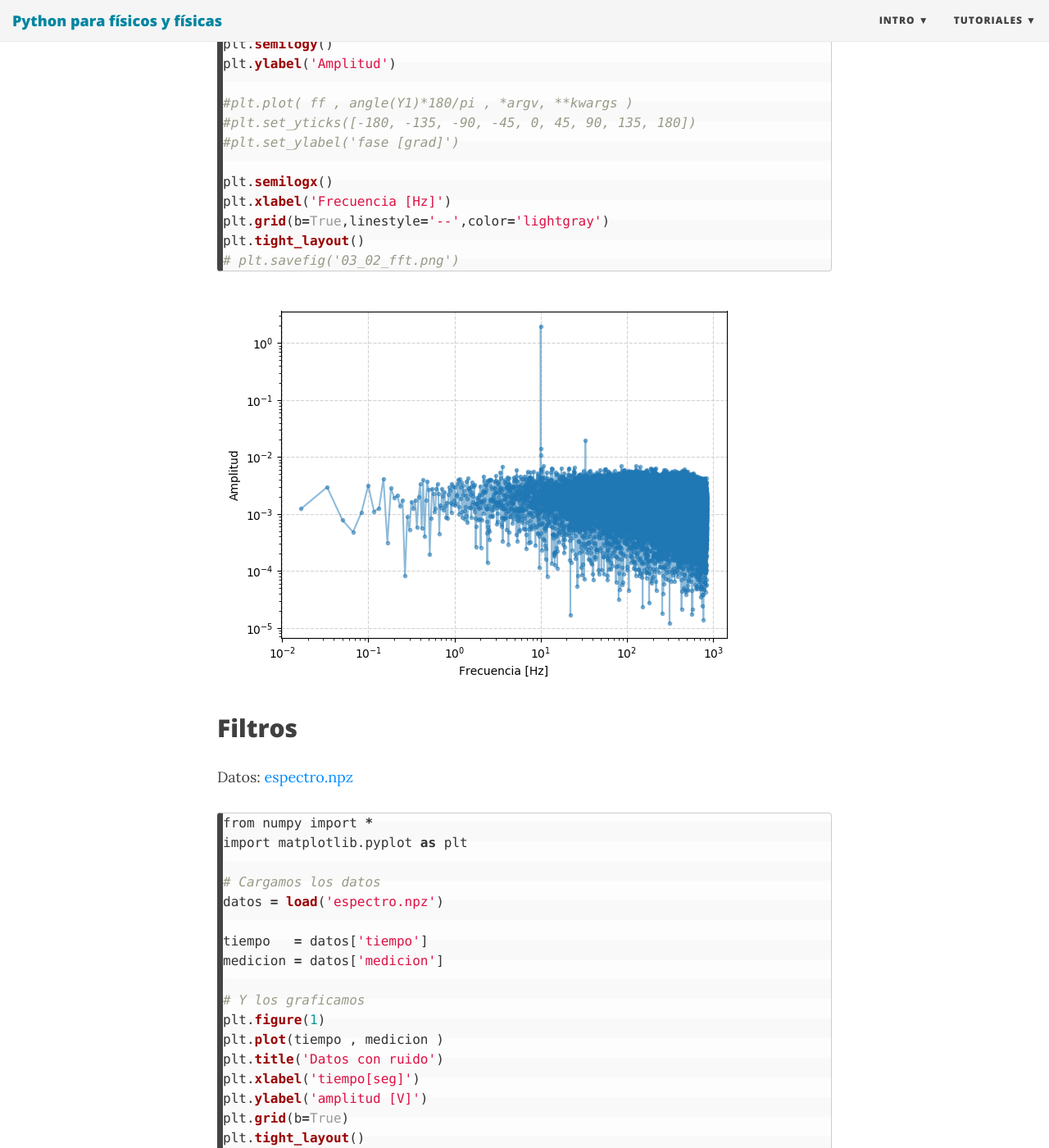
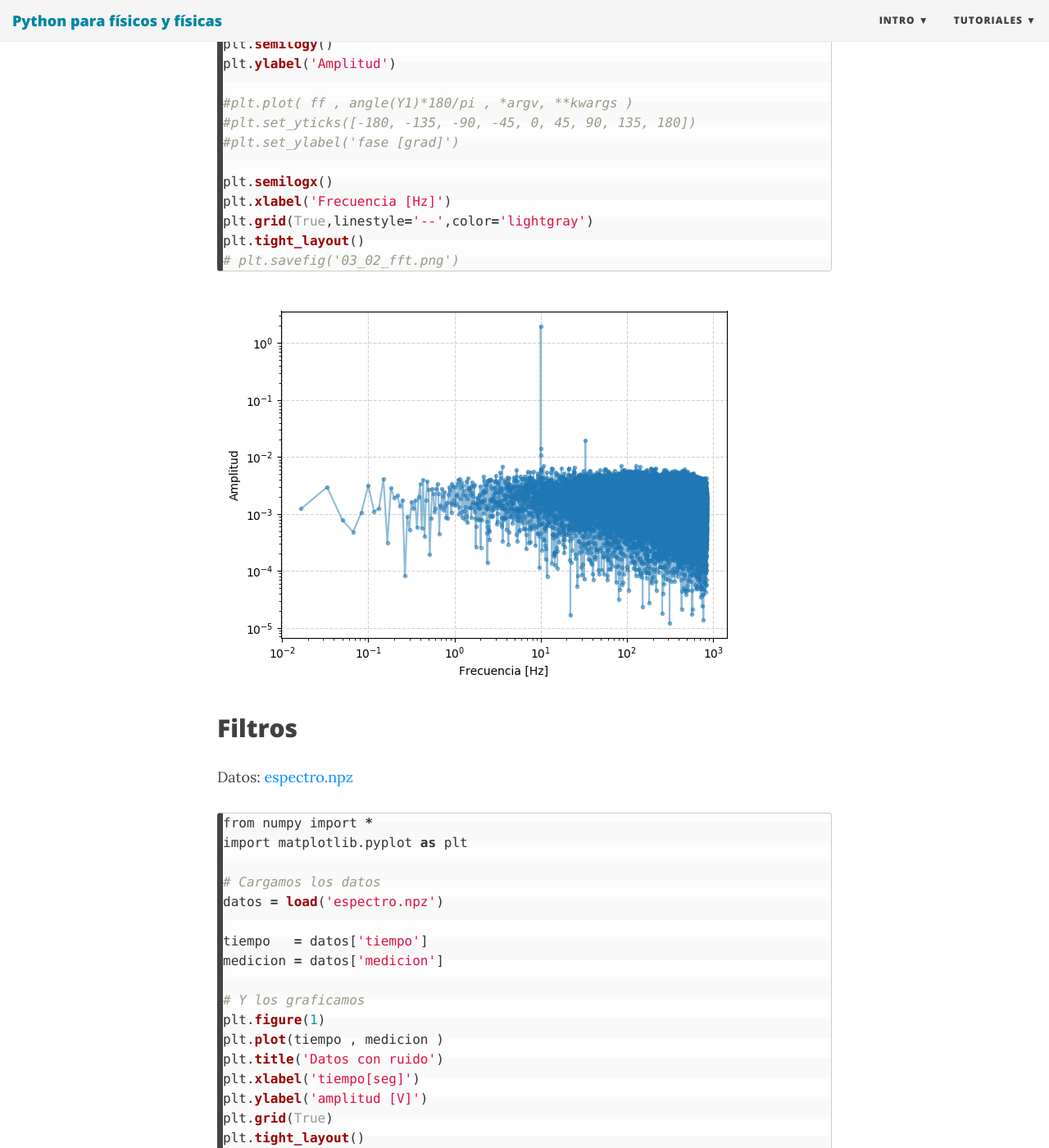
Before and after one commit to marceluda/python-para-fisicos, a Jekyll site: the page built from tuto/labo2/04_herramientas.md, in a window 1280 px wide and 1400 px high, scrolled down 2648 px. Shown: the whole window at 82% size. Built offline with Jekyll 4.4.1, drawn with Linux system fonts in a browser that asks for light colours; nearby versions of some CDN libraries; some of the changed text lies outside the part shown.

Commit message:
Update 04_herramientas.md
grid(b=True

````diff
--- a/tuto/labo2/04_herramientas.md
+++ b/tuto/labo2/04_herramientas.md
@@ -97,7 +97,7 @@
 
 plt.semilogx()
 plt.xlabel('Frecuencia [Hz]')
-plt.grid(b=True,linestyle='--',color='lightgray')
+plt.grid(True,linestyle='--',color='lightgray')
 plt.tight_layout()
 # plt.savefig('03_02_fft.png')
 ```
@@ -125,7 +125,7 @@
 plt.title('Datos con ruido')
 plt.xlabel('tiempo[seg]')
 plt.ylabel('amplitud [V]')
-plt.grid(b=True)
+plt.grid(True)
 plt.tight_layout()
 
 # plt.savefig('03_03_datos_con_ruido.png')
@@ -150,7 +150,7 @@
 plt.ylabel('Amplitud')
 plt.semilogx()
 plt.xlabel('Frecuencia [Hz]')
-plt.grid(b=True,linestyle='--',color='lightgray')
+plt.grid(True,linestyle='--',color='lightgray')
 
 plt.subplot(1,2,2)
 plt.plot( ff , abs(Y1)  , '.-' , alpha=0.5 )
@@ -162,7 +162,7 @@
 plt.xlabel('Frecuencia [Hz]')
 
 
-plt.grid(b=True,linestyle='--',color='lightgray')
+plt.grid(True,linestyle='--',color='lightgray')
 
 plt.tight_layout()
 # plt.savefig('03_04_datos_FFT.png')
@@ -219,7 +219,7 @@
 plt.plot(tiempo , savgol(medicion,1001,0)                , label='1001'           , alpha=0.7)
 plt.plot(tiempo , savgol(savgol(medicion,1001,0),1001,0) , label='1001 dos veces' , linewidth=2)
 plt.legend()
-plt.grid(b=True)
+plt.grid(True)
 plt.xlabel('tiempo[seg]')
 
 plt.subplot(1,2,2)
@@ -238,7 +238,7 @@
 plt.xlim(2.65,3.1)
 plt.ylim(0.3,0.4)
 plt.xlabel('tiempo[seg]')
-plt.grid(b=True)
+plt.grid(True)
 
 
 plt.tight_layout()
@@ -280,7 +280,7 @@
 plt.title('Dominio Temporal')
 plt.xlabel('tiempo [seg]')
 plt.ylabel('amplitud [V]')
-plt.grid(b=True,linestyle='--',color='lightgray')
+plt.grid(True,linestyle='--',color='lightgray')
 plt.tight_layout()
 plt.legend()
 
@@ -308,7 +308,7 @@
 plt.xlabel('Frecuencia [Hz]')
 
 plt.title('Dominio de frecuencias')
-plt.grid(b=True,linestyle='--',color='lightgray')
+plt.grid(True,linestyle='--',color='lightgray')
 plt.tight_layout()
 # plt.savefig('03_05_comparacion.png')
 ```
@@ -354,14 +354,14 @@
 plt.plot(tiempo , 0  + medicion  )
 plt.plot(tiempo , 0.1+ medicion_low1  )
 plt.plot(tiempo , 0.2+ medicion_low2  )
-plt.grid(b=True)
+plt.grid(True)
 plt.ylim(0.18,0.7)
 
 #plt.xlabel('tiempo[seg]')
 
 plt.subplot(2,1,2)
 plt.plot(tiempo , medicion_hig1  )
-plt.grid(b=True)
+plt.grid(True)
 plt.xlabel('tiempo[seg]')
 plt.ylim(-0.05,0.05)
 
@@ -405,7 +405,7 @@
 
 # Señalamos las posiciones temporales de datos2
 plt.gca().set_xticks( tiempo2 ,minor=True)
-plt.grid(b=True,linestyle=':',color='C1', which='minor' , axis='x', alpha=0.5)
+plt.grid(True,linestyle=':',color='C1', which='minor' , axis='x', alpha=0.5)
 
 
 
@@ -426,7 +426,7 @@
 
 
 plt.gca().set_xticks( tiempo2 ,minor=True)
-plt.grid(b=True,linestyle=':', color='lightgray')
+plt.grid(True,linestyle=':', color='lightgray')
 
 plt.legend()
 # plt.savefig('03_07_interp.png')
````
